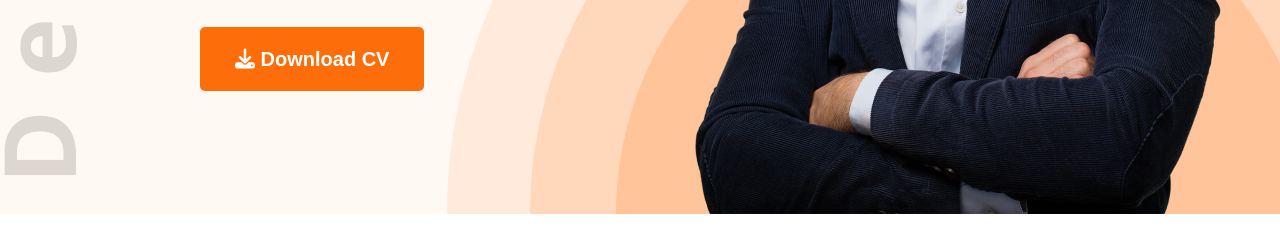
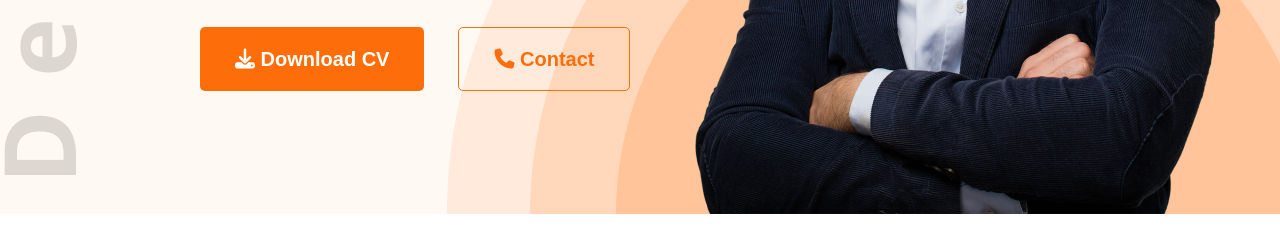
Before and after one commit to tusharsinha08/developer-portfolio, a plain HTML site: page index.html in a window 1280 px wide. Shown: the part 626-878 px from the top of the page. Drawn offline with Linux system fonts and the light colour scheme.

Commit message:
added contact button

```diff
--- a/index.html
+++ b/index.html
@@ -37,6 +37,7 @@
                     betrayed formerly he. Morning because as to society
                     behaved moments.</p>
                 <button class="btn-primary"><i class="fa-solid fa-download"></i> Download CV</button>
+                <button class="btn-secondary"><i class="fa-solid fa-phone"></i> Contact</button>
 
             </div>
             <img src="images/hardy.png" alt="">
--- a/styles/portfolio.css
+++ b/styles/portfolio.css
@@ -25,6 +25,19 @@
     background: #fd6e0a;
     padding: 18px 35px;
 }
+
+.btn-secondary {
+    color: #fd6e0a;
+    font-weight: 700;
+    font-size: 20px;
+    height: 64px;
+    border-radius: 5px;
+    background: none;
+    border: 1px solid #fd6e0a;
+    padding: 18px 35px;
+    margin-left: 30px;
+}
+
 nav {
     display: flex;
     justify-content: space-between;
```
